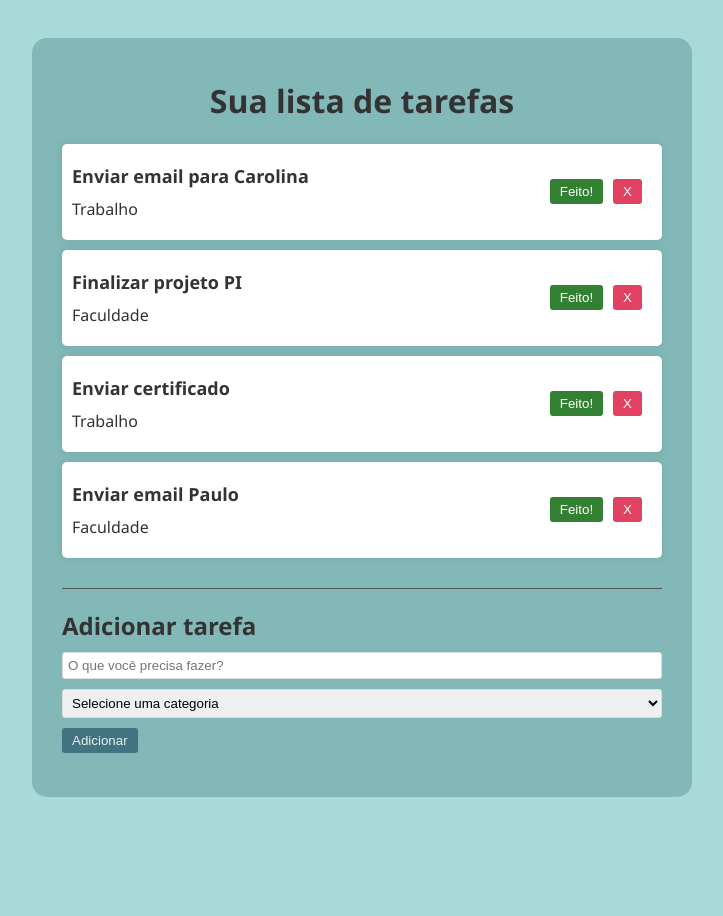
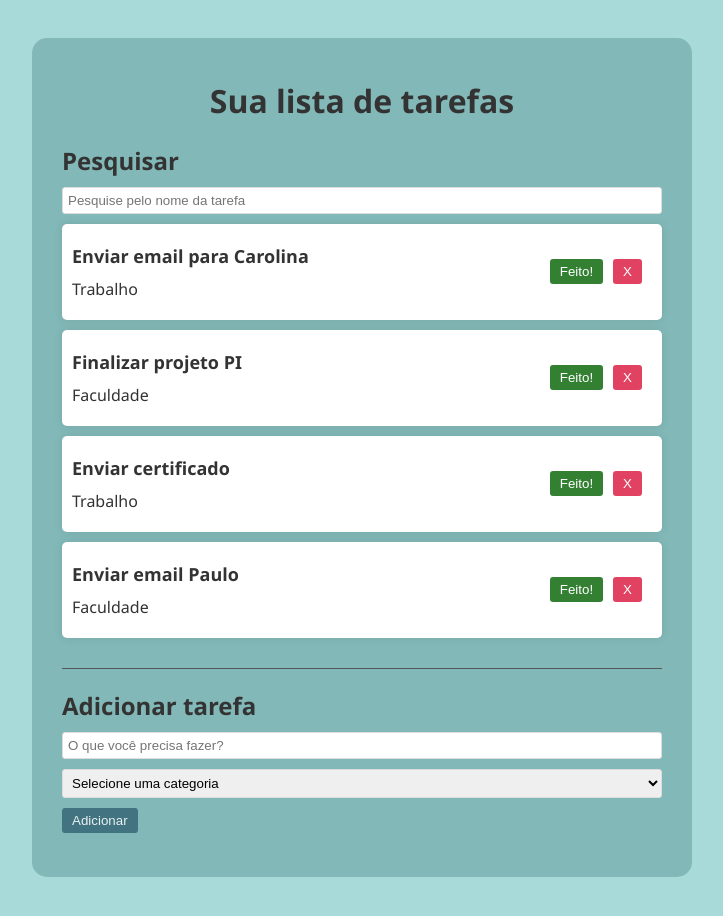
Before and after one commit to thainazanfolin/todolist-react, a React (Vite) app in the folder todolist/: page / in a window 1280 px wide. Shown: the top 916 px of the page, without its empty margins (278-1001 px from the left). Built offline with nearby package versions, Linux system fonts and the light colour scheme.

Commit message:
feature search

```diff
--- a/todolist/src/App.jsx
+++ b/todolist/src/App.jsx
@@ -2,6 +2,7 @@
 import "./App.css"
 import Todo from "./components/Todo"
 import Todoform from "./components/Todoform"
+import Search from './components/Search'
 
 function App() {
   // use state permite a renderização após mudança de dados
@@ -36,6 +37,8 @@
 
 
   ])
+
+  const [search, setSearch] = useState("");
 
     //adicionando as novas tarefas a partir dessa funcao
   const addTodo = (text, category) => {
@@ -72,8 +75,12 @@
 
   return <div className='app'>
     <h1>Sua lista de tarefas</h1>
-    <div className='todo-list'>
-      {todos.map((todo) => (  /*vamos organizar os to-dos em MAP que percorre os itens TO DO para acessar seus dados */
+    <Search search={search} setSearch={setSearch}/>
+
+    <div className='todo-list' >
+      {todos.filter((todo) =>
+        todo.text.toLowerCase().includes(search.toLowerCase()))
+        .map((todo) => (  /*vamos organizar os to-dos em MAP que percorre os itens TO DO para acessar seus dados */
         <Todo key={todo.id} todo={todo} removeTodo={removeTodo} completeTodo={completeTodo}/> /*adicionando o componente / os dados serão passados daqui para o componente por properties */
       ))}
 
--- /dev/null
+++ b/todolist/src/components/Search.jsx
@@ -0,0 +1,12 @@
+import {useState} from 'react'
+
+const Search = ({search, setSearch}) => {
+  return <div className="search">
+    <h2>Pesquisar</h2>
+    <input type="text" value={search} onChange={(e) => setSearch(e.target.value)} placeholder="Pesquise pelo nome da tarefa" />
+
+
+  </div>
+}
+
+export default Search
```
